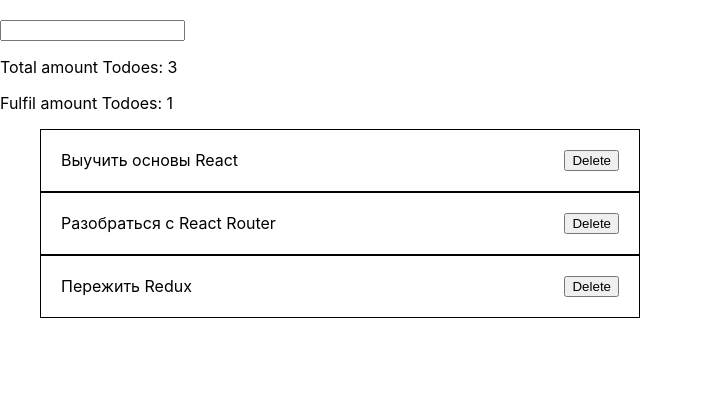
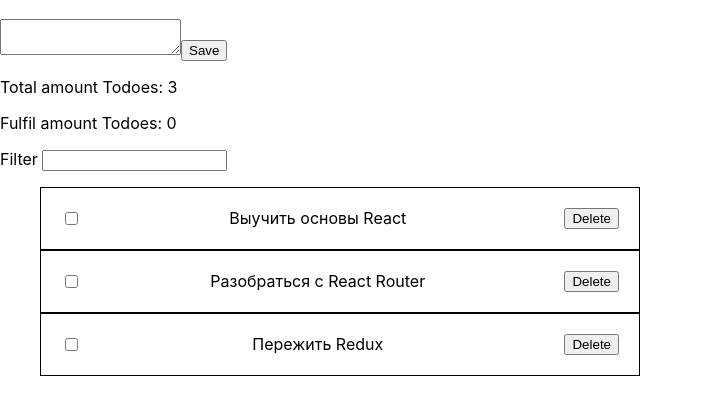
Before and after one commit to catherin-k/react-test, a React app: page / in a window 1280 px wide. Shown: the part 63-478 px from the top of the page, without its empty margins (0-703 px from the left). Built offline with nearby package versions, Linux system fonts and the light colour scheme.

Commit message:
lesson 4

```diff
--- a/package.json
+++ b/package.json
@@ -6,9 +6,11 @@
     "@testing-library/jest-dom": "^5.11.9",
     "@testing-library/react": "^11.2.5",
     "@testing-library/user-event": "^12.7.1",
+    "classnames": "^2.2.6",
     "react": "^17.0.1",
     "react-dom": "^17.0.1",
     "react-scripts": "4.0.2",
+    "shortid": "^2.2.16",
     "web-vitals": "^1.1.0"
   },
   "scripts": {
--- a/src/components/App.js
+++ b/src/components/App.js
@@ -1,9 +1,14 @@
 import React, { Component } from "react";
+import shortid from "shortid";
 // import Counter from "./counter";
 // import Dropdown from "./dropdown";
 // import ColorPicker from "./colorpicker";
 import TodoList from "./todoList";
 import initialTodos from "./todos.json";
+import Container from "./Container/Container";
+import Form from "./Form";
+import TodoEditor from "./todoEditor/TodoEditor";
+import Filter from "./Filter";
 
 // const colorPickerOptions = [
 //   { label: "red", color: "#F44336" },
@@ -17,13 +22,65 @@ import initialTodos from "./todos.json";
 class App extends Component {
   state = {
     todos: initialTodos,
-    inputValue: "",
+    filter: "",
   };
-
+  addTodo = (text) => {
+    console.log(text);
+    const todo = {
+      id: shortid.generate(),
+      text,
+      completed: false,
+    };
+    this.setState(({ todos }) => ({
+      todos: [todo, ...todos],
+    }));
+  };
   deleteTodo = (todoId) => {
     this.setState((prevState) => ({
       todos: prevState.todos.filter((todo) => todo.id !== todoId),
     }));
+  };
+  toggleCompleted = (todoId) => {
+    console.log(todoId);
+
+    // this.setState((prevState) => ({
+    //   todos: prevState.todos.map((todo) => {
+    //     if (todo.id === todoId) {
+    //       console.log("find, what we need");
+    //       return {
+    //         ...todo,
+    //         completed: !todo.completed,
+    //       };
+    //     }
+    //     return todo;
+    //   }),
+    // }));
+    // деструктуризировали prevState в {todos}
+    this.setState(({ todos }) => ({
+      todos: todos.map((todo) =>
+        todo.id === todoId ? { ...todo, completed: !todo.completed } : todo
+      ),
+    }));
+  };
+
+  handleNameChange = (event) => {
+    console.log(event.currentTarget.value);
+    this.setState({ name: event.currentTarget.value });
+  };
+
+  formSubmitHandler = (data) => {
+    console.log(data);
+  };
+  changeFilter = (e) => {
+    this.setState({ filter: e.currentTarget.value });
+  };
+
+  getVisibleTodos = () => {
+    const { filter, todos } = this.state;
+    const normalizedFilter = filter.toLowerCase();
+    return todos.filter((todo) =>
+      todo.text.toLowerCase().includes(normalizedFilter)
+    );
   };
 
   render() {
@@ -37,21 +94,28 @@ class App extends Component {
     );
 
     return (
-      <>
+      <Container>
         <h1>Forms</h1>
-        <input type="text" value={this.state.inputValue} />
+        {/* <Form onSubmita={this.formSubmitHandler} /> */}
         {/* <Counter initialValue={10} /> */}
+        {/*
+        <Dropdown /> */}
+        {/* <ColorPicker options={colorPickerOptions} /> */}
 
-        {/* <Dropdown /> */}
-
-        {/* <ColorPicker options={colorPickerOptions} /> */}
+        <TodoEditor onSubmita={this.addTodo} />
         <div>
           <p>Total amount Todoes: {totalTodoCount}</p>
           <p>Fulfil amount Todoes: {completedTodoCount}</p>
         </div>
 
-        <TodoList todos={todos} onDeleteTodo={this.deleteTodo} />
-      </>
+        <Filter value={this.state.filter} onChangea={this.changeFilter} />
+
+        <TodoList
+          todos={this.getVisibleTodos()}
+          onDeleteTodo={this.deleteTodo}
+          onToggleCompleted={this.toggleCompleted}
+        />
+      </Container>
     );
   }
 }
--- /dev/null
+++ b/src/components/Container/Container.js
@@ -0,0 +1,5 @@
+import React from "react";
+
+const Container = ({ children }) => <div className="Container">{children}</div>;
+
+export default Container;
--- /dev/null
+++ b/src/components/Filter.js
@@ -0,0 +1,9 @@
+import React from "react";
+
+const Filter = ({ value, onChangea }) => (
+  <label>
+    Filter <input type="text" value={value} onChange={onChangea} />
+  </label>
+);
+
+export default Filter;
--- /dev/null
+++ b/src/components/Form.js
@@ -0,0 +1,57 @@
+import React, { Component } from "react";
+
+class Form extends Component {
+  state = {
+    name: "",
+    tag: "",
+  };
+
+  handleChange = (e) => {
+    // console.log(e.currentTarget);
+    // console.log(e.currentTarget.name);
+    // console.log(e.currentTarget.value);
+    const { name, value } = e.currentTarget;
+
+    this.setState({
+      [name]: value,
+    });
+  };
+
+  handleSubmit = (e) => {
+    e.preventDefault();
+
+    this.props.onSubmita(this.state);
+    this.reset();
+  };
+  reset = () => {
+    this.setState({ name: "", tag: "" });
+  };
+
+  render() {
+    return (
+      <form onSubmit={this.handleSubmit}>
+        <label>
+          Name
+          <input
+            type="text"
+            name="name"
+            value={this.state.name}
+            onChange={this.handleChange}
+          />
+        </label>
+        <label>
+          NickName
+          <input
+            type="text"
+            name="tag"
+            value={this.state.tag}
+            onChange={this.handleChange}
+          />
+        </label>
+        <button type="submit">Submit</button>
+      </form>
+    );
+  }
+}
+
+export default Form;
--- /dev/null
+++ b/src/components/todoEditor/TodoEditor.js
@@ -0,0 +1,30 @@
+import React, { Component } from "react";
+
+class TodoEditor extends Component {
+  state = {
+    message: "",
+  };
+
+  handleChange = (e) => {
+    this.setState({ message: e.currentTarget.value });
+  };
+  handleSubmit = (e) => {
+    e.preventDefault();
+    this.props.onSubmita(this.state.message);
+    this.setState({ message: "" });
+  };
+
+  render() {
+    return (
+      <form onSubmit={this.handleSubmit}>
+        <textarea
+          value={this.state.message}
+          onChange={this.handleChange}
+        ></textarea>
+        <button type="submit">Save</button>
+      </form>
+    );
+  }
+}
+
+export default TodoEditor;
--- a/src/components/todoList/TodoList.css
+++ b/src/components/todoList/TodoList.css
@@ -15,3 +15,6 @@
   margin-bottom: 0;
   margin-right: 10px;
 }
+.TodoList__item--completed {
+  text-decoration: line-through;
+}
--- a/src/components/todoList/TodoList.js
+++ b/src/components/todoList/TodoList.js
@@ -1,10 +1,21 @@
 import React from "react";
+import classNames from "classnames";
 import "./TodoList.css";
 
-const TodoList = ({ todos, onDeleteTodo }) => (
+const TodoList = ({ todos, onDeleteTodo, onToggleCompleted }) => (
   <ul className="TodoList">
-    {todos.map(({ id, text }) => (
-      <li className="TodoList__item" key={id}>
+    {todos.map(({ id, text, completed }) => (
+      <li
+        className={classNames("TodoList__item", {
+          "TodoList__item--completed": completed,
+        })}
+        key={id}
+      >
+        <input
+          type="checkbox"
+          checked={completed}
+          onChange={() => onToggleCompleted(id)}
+        />
         <p className="TodoList__text">{text}</p>
         <button onClick={() => onDeleteTodo(id)}>Delete</button>
       </li>
--- a/src/components/todos.json
+++ b/src/components/todos.json
@@ -1,6 +1,6 @@
 
 [
-  { "id": "id-1", "text": "Выучить основы React", "completed": true },
+  { "id": "id-1", "text": "Выучить основы React", "completed": false },
   { "id": "id-2", "text": "Разобраться с React Router", "completed": false },
   { "id": "id-3", "text": "Пережить Redux", "completed": false }
 ]
```
Also changed, not shown: 1 other file.
